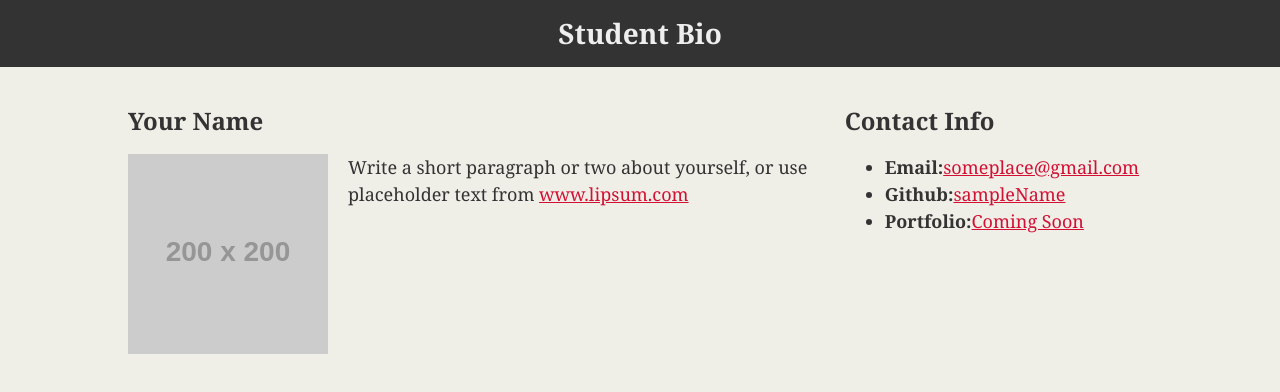
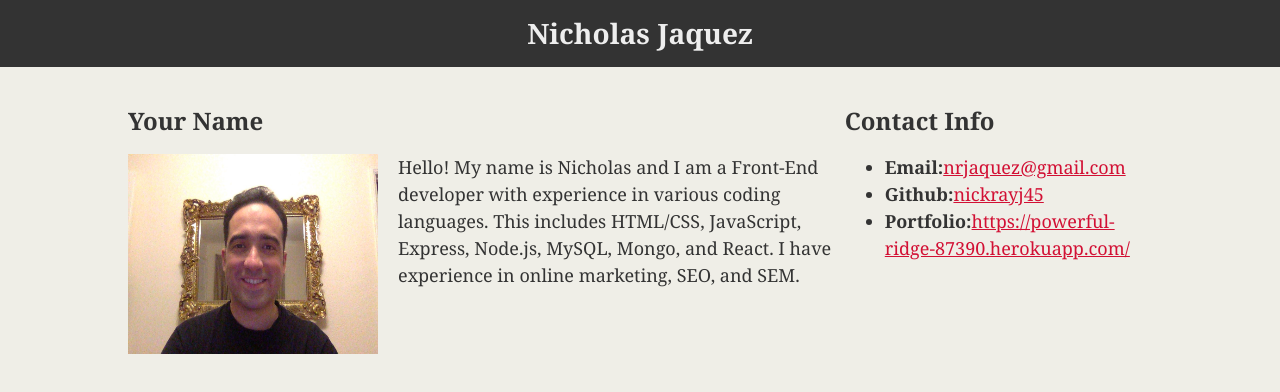
Before and after one commit to nickrayj45/HTML-CSS-Exercise, a plain HTML site: page index.html in a window 1280 px wide. Drawn offline with Linux system fonts and the light colour scheme; placeholder pictures from the web are drawn by us.

Commit message:
photo added, adjusted, and my own info added

```diff
--- a/index.html
+++ b/index.html
@@ -10,21 +10,24 @@
 <body>
     <header>
         <h1>
-            Student Bio
+            Nicholas Jaquez
         </h1>
     </header>
     <div class="container">
         <section id="main-bio">
             <h2>Your Name</h2>
-            <img src="http://placehold.it/200x200" alt="Your Image" id="bio-image">
-            <p>Write a short paragraph or two about yourself, or use placeholder text from <a href="http://www.lipsum.com/">www.lipsum.com</a></p>
+            <img src="./Imgs/Selfie.jpg" alt="Your Image" id="bio-image">
+            <p>Hello! My name is Nicholas and I am a Front-End developer with experience in various coding languages. This includes
+                HTML/CSS, JavaScript, Express, Node.js, MySQL, Mongo, and React.
+                I have experience in online marketing, SEO, and SEM.
+            </p>
         </section>
         <section id="contact-info">
             <h2>Contact Info</h2>
             <ul>
-                <li><strong>Email:</strong><a href="#">someplace@gmail.com</a></li>
-                <li><strong>Github:</strong><a href="#">sampleName</a></li>
-                <li><strong>Portfolio:</strong><a href="#">Coming Soon</a></li>
+                <li><strong>Email:</strong><a href="#">nrjaquez@gmail.com</a></li>
+                <li><strong>Github:</strong><a href="#">nickrayj45</a></li>
+                <li><strong>Portfolio:</strong><a href="#">https://powerful-ridge-87390.herokuapp.com/</a></li>
 
             </ul>
         </section>
--- a/style.css
+++ b/style.css
@@ -68,7 +68,7 @@ a {
 
 #bio-image {
     /* Box Model */
-    width: 200px;
+    width: 250px;
     height: 200px;
 
     /* Positioning */
```
Also changed, not shown: Imgs/Selfie.jpg (added).
